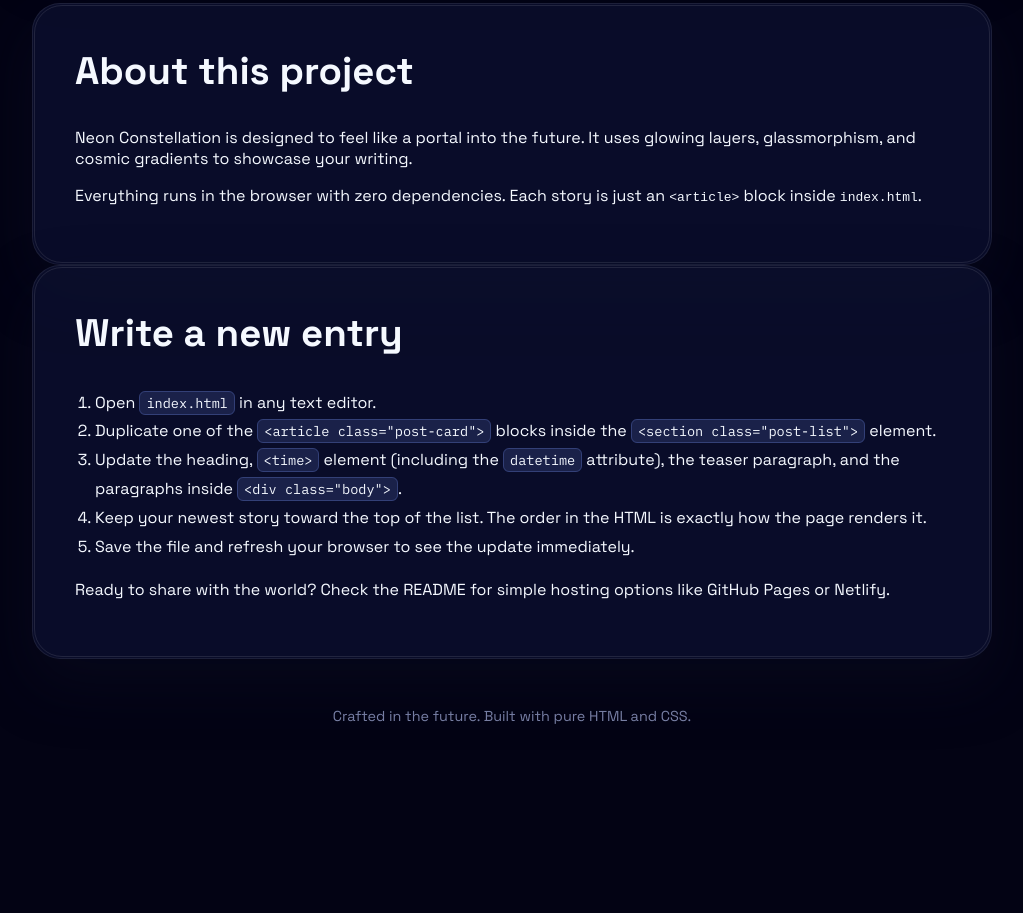
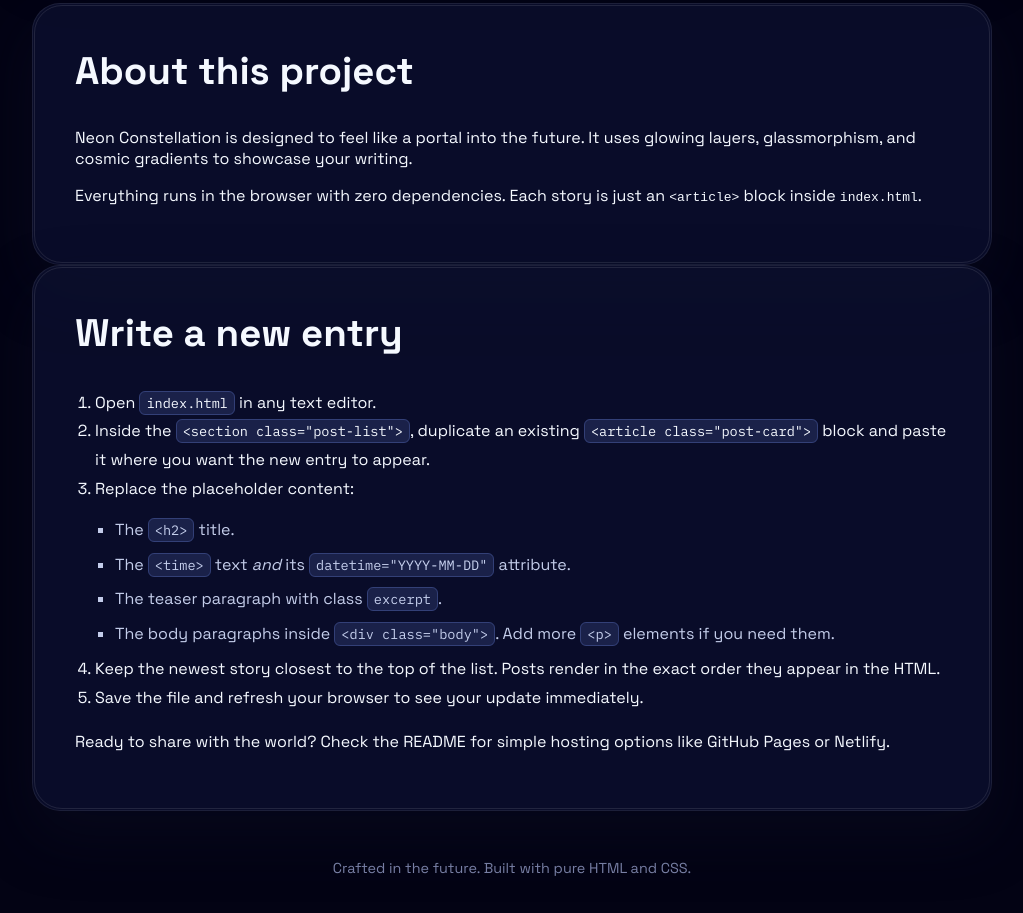
Before and after one commit to dotxdaemon/blog, a plain HTML site: page index.html in a window 1280 px wide. Shown: the part 1436-2349 px from the top of the page, without its empty margins (128-1151 px from the left). Before the commit the page ends 2225 px from the top, so only its background shows below. Drawn offline with Linux system fonts and the light colour scheme.

Commit message:
Align authoring instructions and styles

```diff
--- a/assets/css/main.css
+++ b/assets/css/main.css
@@ -250,6 +250,17 @@ main {
   border: 1px solid rgba(124, 154, 255, 0.25);
 }
 
+.instructions ul {
+  margin: 12px 0 0;
+  padding-left: 20px;
+  list-style: square;
+  color: rgba(216, 226, 255, 0.9);
+}
+
+.instructions ul li {
+  margin: 6px 0;
+}
+
 .site-footer {
   padding: 48px 0 64px;
   color: rgba(193, 206, 255, 0.65);
--- a/index.html
+++ b/index.html
@@ -100,21 +100,32 @@
         <ol class="instructions">
           <li>Open <code>index.html</code> in any text editor.</li>
           <li>
-            Duplicate one of the <code>&lt;article class="post-card"&gt;</code>
-            blocks inside the <code>&lt;section class="post-list"&gt;</code>
-            element.
+            Inside the <code>&lt;section class="post-list"&gt;</code>, duplicate
+            an existing <code>&lt;article class="post-card"&gt;</code> block and
+            paste it where you want the new entry to appear.
           </li>
           <li>
-            Update the heading, <code>&lt;time&gt;</code> element (including the
-            <code>datetime</code> attribute), the teaser paragraph, and the
-            paragraphs inside <code>&lt;div class="body"&gt;</code>.
+            Replace the placeholder content:
+            <ul>
+              <li>The <code>&lt;h2&gt;</code> title.</li>
+              <li>
+                The <code>&lt;time&gt;</code> text <em>and</em> its
+                <code>datetime="YYYY-MM-DD"</code> attribute.
+              </li>
+              <li>The teaser paragraph with class <code>excerpt</code>.</li>
+              <li>
+                The body paragraphs inside
+                <code>&lt;div class="body"&gt;</code>. Add more
+                <code>&lt;p&gt;</code> elements if you need them.
+              </li>
+            </ul>
           </li>
           <li>
-            Keep your newest story toward the top of the list. The order in the
-            HTML is exactly how the page renders it.
+            Keep the newest story closest to the top of the list. Posts render
+            in the exact order they appear in the HTML.
           </li>
           <li>
-            Save the file and refresh your browser to see the update
+            Save the file and refresh your browser to see your update
             immediately.
           </li>
         </ol>
```
Also changed, not shown: README.md.
